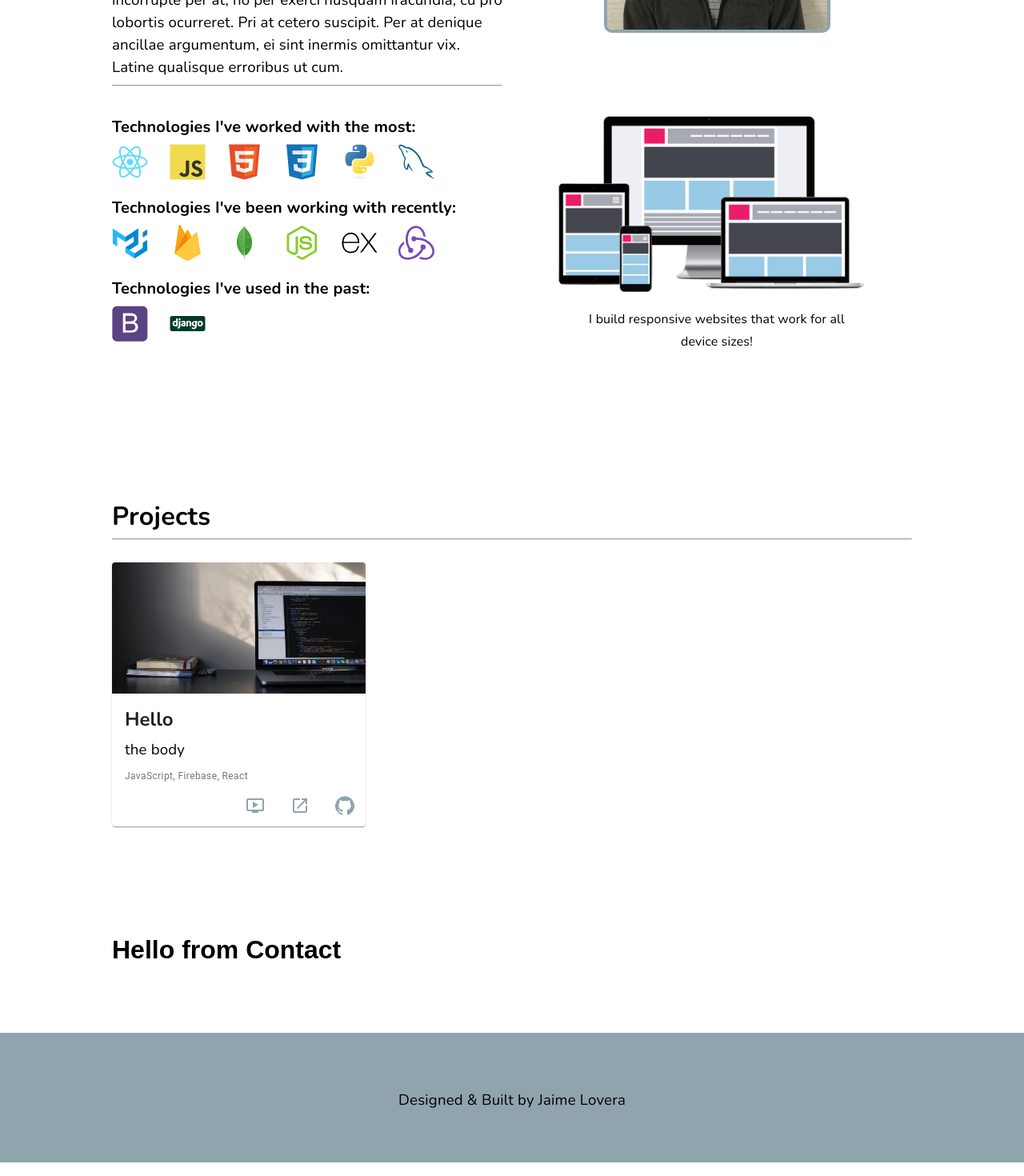
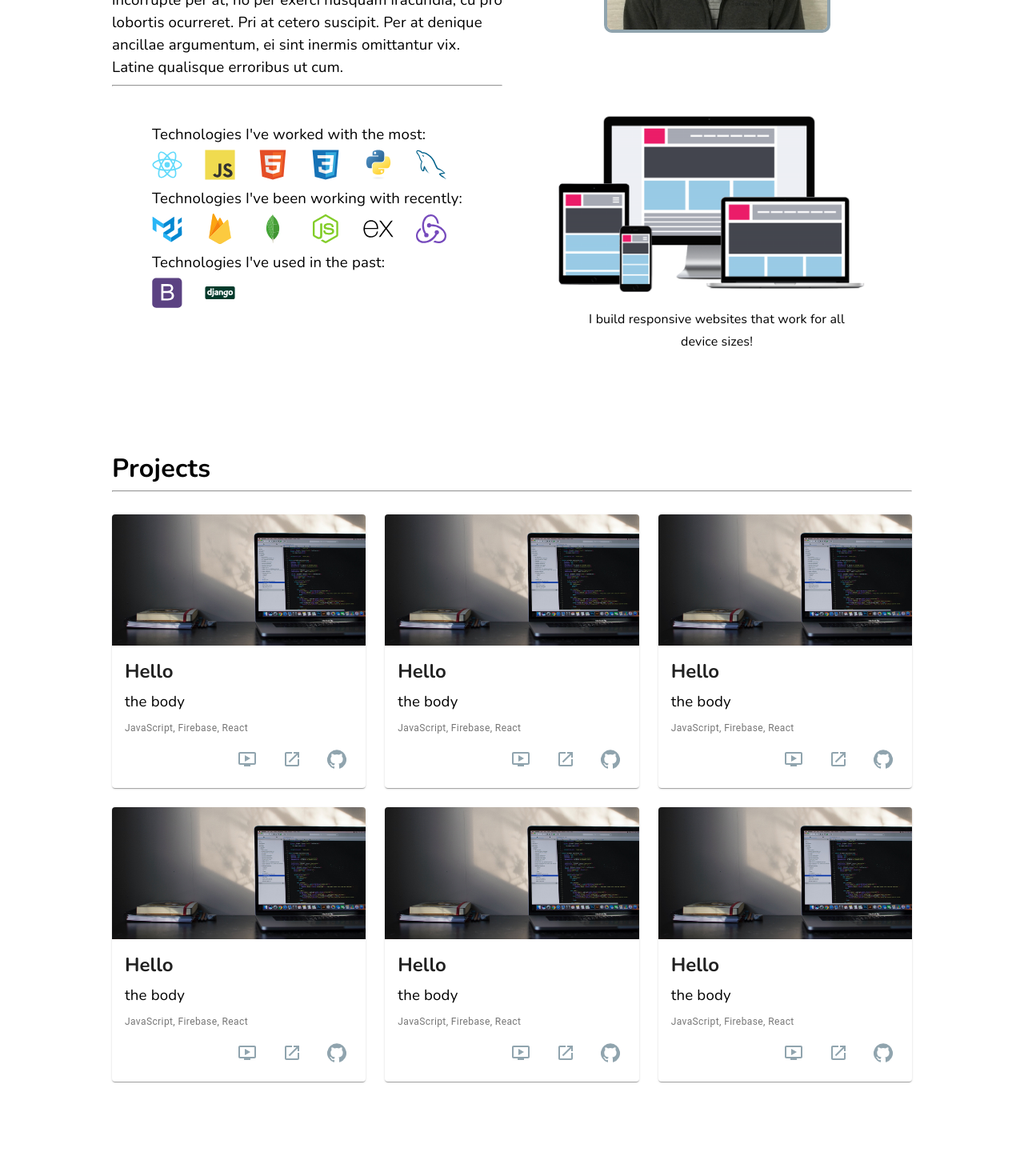
Before and after one commit to jaimelovera/online-portfolio-v3, a React (Create React App) app: page / in a window 1280 px wide. Shown: the part 980-2450 px from the top of the page at 80% size. Built offline with nearby package versions, Linux system fonts and the light colour scheme.

Commit message:
finished up projects section

```diff
--- a/src/App.css
+++ b/src/App.css
@@ -11,10 +11,12 @@ a {
 }
 
 .section-container {
-  padding: 64px 10px 64px 10px;
+  /* Every section component has this class as the parent div */
+  padding: 64px 20px 64px 20px;
 }
 
 .content-container {
+  /* Every section component has this class as the first child of the section-container */
   margin: 0 auto 0 auto;
   max-width: 1000px;
 }
--- a/src/components/sections/about/About.js
+++ b/src/components/sections/about/About.js
@@ -10,19 +10,19 @@ import Tooltip from "@material-ui/core/Tooltip";
 
 // Technologies Icons
 import JavaScriptSvg from "../../../img/technologies/javascript.svg";
+import BootStrapSvg from "../../../img/technologies/bootstrap.svg";
+import MaterialUISvg from "../../../img/technologies/material-ui.svg";
+import FirebaseSvg from "../../../img/technologies/firebase.svg";
+import MongoDBSvg from "../../../img/technologies/mongodb.svg";
+import ExpressSvg from "../../../img/technologies/express.svg";
+import DjangoSvg from "../../../img/technologies/django.svg";
 import PythonSvg from "../../../img/technologies/python.svg";
+import NodeJSSvg from "../../../img/technologies/nodejs.svg";
 import ReactSvg from "../../../img/technologies/react.svg";
 import MySQLSvg from "../../../img/technologies/mysql.svg";
-import MongoDBSvg from "../../../img/technologies/mongodb.svg";
-import ExpressSvg from "../../../img/technologies/express.svg";
-import NodeJSSvg from "../../../img/technologies/nodejs.svg";
 import HTML5Svg from "../../../img/technologies/html5.svg";
+import ReduxSvg from "../../../img/technologies/redux.svg";
 import CSS3Svg from "../../../img/technologies/css3.svg";
-import DjangoSvg from "../../../img/technologies/django.svg";
-import BootStrapSvg from "../../../img/technologies/bootstrap.svg";
-import MaterialUISvg from "../../../img/technologies/material-ui.svg";
-import ReduxSvg from "../../../img/technologies/redux.svg";
-import FirebaseSvg from "../../../img/technologies/firebase.svg";
 
 const styles = (theme) => ({
   sectionContainer: {
@@ -54,12 +54,13 @@ const styles = (theme) => ({
   techLogo: {
     width: "100%",
     height: "auto",
-    maxWidth: 45,
-    maxHeight: 45,
+    maxWidth: 38,
+    maxHeight: 38,
     padding: "5px 0 5px 0",
   },
-  technologiesSection: {
-    paddingTop: 10,
+  technologiesContainer: {
+    padding: "20px 0 40px 0",
+    alignItems: "center",
   },
 });
 
@@ -86,9 +87,9 @@ function About(props) {
     </Fragment>
   );
 
-  const gridLogoItem = (src, alt) => {
+  const gridTechLogoItem = (src, alt) => {
     return (
-      <Grid item xs={3} sm={2}>
+      <Grid item xs={2}>
         <Tooltip title={alt.split(" ")[0]} placement="top" arrow>
           <img src={src} alt={alt} className={classes.techLogo} />
         </Tooltip>
@@ -98,34 +99,34 @@ function About(props) {
 
   const technologiesMarkUp = (
     <Fragment>
-      <Typography variant="h6" className={classes.technologiesSection}>
+      <Typography variant="body1">
         Technologies I've worked with the most:
       </Typography>
-      <Grid container>
-        {gridLogoItem(ReactSvg, "React Logo")}
-        {gridLogoItem(JavaScriptSvg, "JavaScript Logo")}
-        {gridLogoItem(HTML5Svg, "HTML5 Logo")}
-        {gridLogoItem(CSS3Svg, "CSS3 Logo")}
-        {gridLogoItem(PythonSvg, "Python Logo")}
-        {gridLogoItem(MySQLSvg, "MySQL Logo")}
+      <Grid container spacing={1}>
+        {gridTechLogoItem(ReactSvg, "React Logo")}
+        {gridTechLogoItem(JavaScriptSvg, "JavaScript Logo")}
+        {gridTechLogoItem(HTML5Svg, "HTML5 Logo")}
+        {gridTechLogoItem(CSS3Svg, "CSS3 Logo")}
+        {gridTechLogoItem(PythonSvg, "Python Logo")}
+        {gridTechLogoItem(MySQLSvg, "MySQL Logo")}
       </Grid>
-      <Typography variant="h6" className={classes.technologiesSection}>
+      <Typography variant="body1" className={classes.technologiesSection}>
         Technologies I've been working with recently:
       </Typography>
-      <Grid container>
-        {gridLogoItem(MaterialUISvg, "Material-UI Logo")}
-        {gridLogoItem(FirebaseSvg, "Firebase Logo")}
-        {gridLogoItem(MongoDBSvg, "MongoDB Logo")}
-        {gridLogoItem(NodeJSSvg, "NodeJS Logo")}
-        {gridLogoItem(ExpressSvg, "Express Logo")}
-        {gridLogoItem(ReduxSvg, "Redux Logo")}
+      <Grid container spacing={1}>
+        {gridTechLogoItem(MaterialUISvg, "Material-UI Logo")}
+        {gridTechLogoItem(FirebaseSvg, "Firebase Logo")}
+        {gridTechLogoItem(MongoDBSvg, "MongoDB Logo")}
+        {gridTechLogoItem(NodeJSSvg, "NodeJS Logo")}
+        {gridTechLogoItem(ExpressSvg, "Express Logo")}
+        {gridTechLogoItem(ReduxSvg, "Redux Logo")}
       </Grid>
-      <Typography variant="h6" className={classes.technologiesSection}>
+      <Typography variant="body1" className={classes.technologiesSection}>
         Technologies I've used in the past:
       </Typography>
-      <Grid container>
-        {gridLogoItem(BootStrapSvg, "Bootstrap Logo")}
-        {gridLogoItem(DjangoSvg, "Django Logo")}
+      <Grid container spacing={1}>
+        {gridTechLogoItem(BootStrapSvg, "Bootstrap Logo")}
+        {gridTechLogoItem(DjangoSvg, "Django Logo")}
       </Grid>
     </Fragment>
   );
@@ -156,8 +157,15 @@ function About(props) {
         </Grid>
         <Grid container alignItems="center" spacing={3}>
           <Grid item xs={12} sm={6}>
-            <Grid container>
-              <Grid item>{technologiesMarkUp}</Grid>
+            <Grid
+              container
+              direction="row"
+              justify="center"
+              alignItems="flex-start"
+            >
+              <Grid item className={classes.technologiesContainer}>
+                {technologiesMarkUp}
+              </Grid>
             </Grid>
           </Grid>
           <Grid item xs={12} sm={6}>
--- a/src/components/sections/projects/ProjectCardGridItem.js
+++ b/src/components/sections/projects/ProjectCardGridItem.js
@@ -33,10 +33,6 @@ const styles = (theme) => ({
       top: -8,
     },
   },
-  root: {
-    margin: 0,
-    padding: theme.spacing(2),
-  },
   closeButton: {
     position: "absolute",
     right: theme.spacing(1),
@@ -46,6 +42,9 @@ const styles = (theme) => ({
   dialogImg: {
     width: "100%",
     height: "auto",
+  },
+  cardLinkIcons: {
+    padding: "4px 12px 12px 12px",
   },
 });
 
@@ -94,7 +93,7 @@ function ProjectCard(props) {
           </CardContent>
         </CardActionArea>
         <Grid container direction="row" justify="flex-end" alignItems="center">
-          <CardActions style={{ padding: 2 }}>
+          <CardActions className={classes.cardLinkIcons}>
             <Tooltip title="Play Demo" placement="top" arrow>
               <IconButton onClick={handleClickOpen}>
                 <OndemandVideoIcon color="primary" />
--- a/src/components/sections/projects/Projects.js
+++ b/src/components/sections/projects/Projects.js
@@ -9,7 +9,7 @@ import Typography from "@material-ui/core/Typography";
 
 const styles = (theme) => ({
   sectionContainer: {
-    paddingTop: 120,
+    paddingTop: 60,
   },
   projectsTitle: {
     margin: "0 0 20px 0",
@@ -49,6 +49,51 @@ function Projects(props) {
             gitHubLink="/"
             visitLink="/"
           />
+          <ProjectCardGridItem
+            image={WebDevImg}
+            demoGif={WebDevImg}
+            title="Hello"
+            body="the body"
+            technologies="JavaScript, Firebase, React"
+            gitHubLink="/"
+            visitLink="/"
+          />
+          <ProjectCardGridItem
+            image={WebDevImg}
+            demoGif={WebDevImg}
+            title="Hello"
+            body="the body"
+            technologies="JavaScript, Firebase, React"
+            gitHubLink="/"
+            visitLink="/"
+          />
+          <ProjectCardGridItem
+            image={WebDevImg}
+            demoGif={WebDevImg}
+            title="Hello"
+            body="the body"
+            technologies="JavaScript, Firebase, React"
+            gitHubLink="/"
+            visitLink="/"
+          />
+          <ProjectCardGridItem
+            image={WebDevImg}
+            demoGif={WebDevImg}
+            title="Hello"
+            body="the body"
+            technologies="JavaScript, Firebase, React"
+            gitHubLink="/"
+            visitLink="/"
+          />
+          <ProjectCardGridItem
+            image={WebDevImg}
+            demoGif={WebDevImg}
+            title="Hello"
+            body="the body"
+            technologies="JavaScript, Firebase, React"
+            gitHubLink="/"
+            visitLink="/"
+          />
         </Grid>
       </div>
     </div>
```
